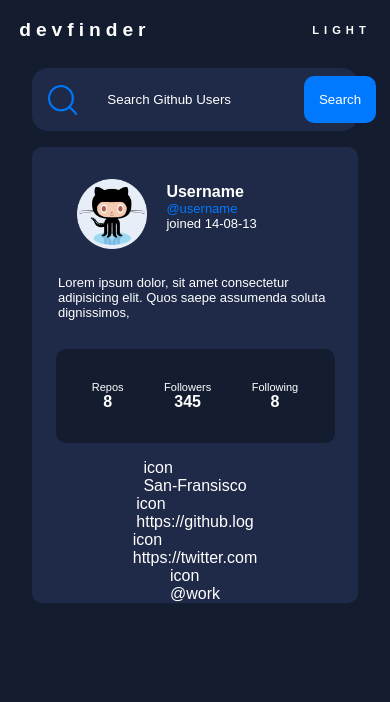
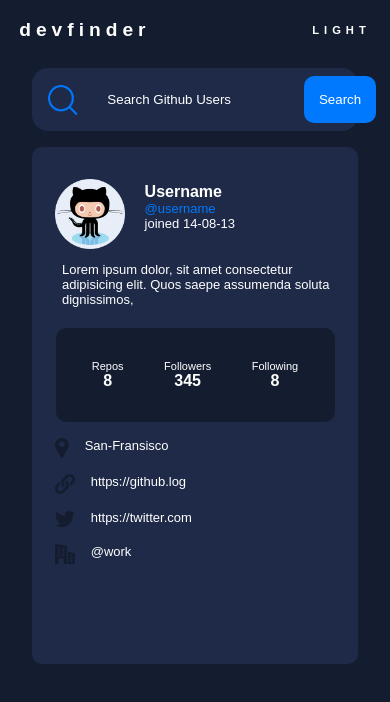
Before and after one commit to JwhCK/githubusersearch, a plain HTML site: page index.html in a window 390 px wide. Drawn offline with Linux system fonts and the light colour scheme.

Commit message:
finshed mobile section

```diff
--- a/index.html
+++ b/index.html
@@ -30,7 +30,7 @@
             </div>
 
         </div>
-        <div class="user-info">
+        <div class="user-bio">
             Lorem ipsum dolor, sit amet consectetur adipisicing elit. Quos saepe assumenda soluta dignissimos,
         </div>
         <div class="user-data-con">
@@ -49,22 +49,26 @@
             </div>
 
         </div>
-        <div class="country-con">
-            <span class="icon">icon</span>
-            <p class="country" id="country">San-Fransisco</p>
+
+        <div class="icon-data-main-con">
+            <div class="icon-data-con">
+                <svg class = "svg" height="20" width="14" xmlns="http://www.w3.org/2000/svg"><path d="M12.797 3.425C11.584 1.33 9.427.05 7.03.002a7.483 7.483 0 00-.308 0C4.325.05 2.17 1.33.955 3.425a6.963 6.963 0 00-.09 6.88l4.959 9.077.007.012c.218.38.609.606 1.045.606.437 0 .828-.226 1.046-.606l.007-.012 4.96-9.077a6.963 6.963 0 00-.092-6.88zm-5.92 5.638c-1.552 0-2.813-1.262-2.813-2.813s1.261-2.812 2.812-2.812S9.69 4.699 9.69 6.25 8.427 9.063 6.876 9.063z" fill="#141D2F"/></svg>
+                <p class="contact-link-icon" id="country">San-Fransisco</p>
+            </div>
+            <div class="icon-data-con">
+                <svg class = "svg" height="20" width="20" xmlns="http://www.w3.org/2000/svg"><g fill="#141D2F"><path d="M7.404 5.012c-2.355 2.437-1.841 6.482.857 8.273.089.06.207.048.283-.027.568-.555 1.049-1.093 1.47-1.776a.213.213 0 00-.084-.3A2.743 2.743 0 018.878 10.1a2.64 2.64 0 01-.223-1.803c.168-.815 1.043-1.573 1.711-2.274l-.004-.002 2.504-2.555a2.568 2.568 0 013.648-.019 2.6 2.6 0 01.037 3.666l-1.517 1.56a.266.266 0 00-.06.273c.35 1.012.435 2.44.201 3.519-.006.03.031.05.053.028l3.228-3.295c2.062-2.105 2.044-5.531-.04-7.615a5.416 5.416 0 00-7.691.04L7.417 4.998l-.013.014z"/><path d="M13.439 13.75a.401.401 0 00.006-.003c.659-1.204.788-2.586.48-3.933l-.002.002-.001-.001a5.434 5.434 0 00-2.19-3.124.3.3 0 00-.333.015c-.553.448-1.095 1.021-1.452 1.754a.243.243 0 00.096.317c.415.24.79.593 1.04 1.061h.001c.196.33.388.958.263 1.632-.116.894-1.019 1.714-1.736 2.453-.546.559-1.935 1.974-2.49 2.542a2.6 2.6 0 01-3.666.037 2.6 2.6 0 01-.038-3.666l1.521-1.564A.266.266 0 005 11.004c-.338-1.036-.43-2.432-.217-3.51.006-.03-.031-.049-.053-.027l-3.179 3.245c-2.083 2.126-2.066 5.588.04 7.693 2.125 2.083 5.57 2.048 7.653-.078.723-.81 3.821-3.678 4.195-4.577z"/></g></svg>
+                <p class="contact-link-icon">https://github.log</p>
+            </div>
+            <div class="icon-data-con">
+                <svg class = "svg" height="18" width="20" xmlns="http://www.w3.org/2000/svg"><path d="M20 2.799a8.549 8.549 0 01-2.363.647 4.077 4.077 0 001.804-2.266 8.194 8.194 0 01-2.6.993A4.099 4.099 0 009.75 4.977c0 .324.027.637.095.934-3.409-.166-6.425-1.8-8.452-4.288a4.128 4.128 0 00-.56 2.072c0 1.42.73 2.679 1.82 3.408A4.05 4.05 0 01.8 6.598v.045a4.119 4.119 0 003.285 4.028 4.092 4.092 0 01-1.075.135c-.263 0-.528-.015-.776-.07.531 1.624 2.038 2.818 3.831 2.857A8.239 8.239 0 01.981 15.34 7.68 7.68 0 010 15.285a11.543 11.543 0 006.29 1.84c7.545 0 11.67-6.25 11.67-11.667 0-.182-.006-.357-.015-.53A8.18 8.18 0 0020 2.798z" fill="#141D2F"/></svg>
+                <p class="contact-link-icon">https://twitter.com</p>
+            </div>
+            <div class="icon-data-con">
+                <svg class = "svg" height="20" width="20" xmlns="http://www.w3.org/2000/svg"><g fill="#141D2F" ><path d="M10.858 1.558L1.7.167A1.477 1.477 0 00.517.492 1.49 1.49 0 000 1.608v17.559c0 .458.375.833.833.833h2.709v-4.375c0-.808.65-1.458 1.458-1.458h2.083c.809 0 1.459.65 1.459 1.458V20h3.541V3a1.46 1.46 0 00-1.225-1.442zM4.583 12.292h-1.25a.625.625 0 010-1.25h1.25a.625.625 0 010 1.25zm0-2.5h-1.25a.625.625 0 010-1.25h1.25a.625.625 0 010 1.25zm0-2.5h-1.25a.625.625 0 010-1.25h1.25a.625.625 0 010 1.25zm0-2.5h-1.25a.625.625 0 010-1.25h1.25a.625.625 0 010 1.25zm4.167 7.5H7.5a.625.625 0 010-1.25h1.25a.625.625 0 010 1.25zm0-2.5H7.5a.625.625 0 010-1.25h1.25a.625.625 0 010 1.25zm0-2.5H7.5a.625.625 0 010-1.25h1.25a.625.625 0 010 1.25zm0-2.5H7.5a.625.625 0 010-1.25h1.25a.625.625 0 010 1.25zM18.85 9.035l-5.933-1.242V20h5.625A1.46 1.46 0 0020 18.542V10.46c0-.688-.47-1.274-1.15-1.425zM16.875 17.5h-1.25a.625.625 0 010-1.25h1.25a.625.625 0 010 1.25zm0-2.5h-1.25a.625.625 0 010-1.25h1.25a.625.625 0 010 1.25zm0-2.5h-1.25a.625.625 0 010-1.25h1.25a.625.625 0 010 1.25z"/></g></svg>
+                <p class="contact-link-icon">@work</p>
+            </div>
         </div>
-        <div class="github-link-con">
-            <span class="icon">icon</span>
-            <p class="link">https://github.log</p>
-        </div>
-        <div class="twitter-con">
-            <span class="icon">icon</span>
-            <p class="twitter-link">https://twitter.com</p>
-        </div>
-        <div class="job-con">
-            <span class="icon">icon</span>
-            <p class="job-link">@work</p>
-        </div>
+
     </div>
 
 </body>
--- a/style.css
+++ b/style.css
@@ -74,10 +74,11 @@
     display: flex;
     flex-direction: column;
     align-items: center;
+    min-height: 517px;
 
 
 }
-/* Profile data t */
+/* Profile banner data USERNAME PROFILE-PIC */
 .profile-data-con{
 
 display: flex;
@@ -89,6 +90,7 @@
 }
 .profile-pic{
     display: flex;
+    margin-left: 1em;
 }
 .profile-picture{
     width: 70px;
@@ -104,6 +106,8 @@
 }
 .date-joined{
     font-size: 13px;
+    font-weight: lighter;
+    min-width: 150px;
 }
 .username-link{
     font-size: 13px;
@@ -114,13 +118,14 @@
 }
 
 /* user bio description */
-.user-info{
-    margin: 2em 1em 1em 2em;
+.user-bio{
+    margin: 1em 1em 1em 2em;
     font-size: 13px;
     font-weight: 10;
+    max-width: 279px;
 }
 
-/* repo etc */
+/* repo/followers/following container etc */
 .user-data-con{
     display: flex;
     flex-direction: row;
@@ -129,7 +134,7 @@
     min-width: 279px;
     min-height: 85px;
     background-color: #141D2F;
-    margin: 1em;
+    margin: 0.5em;
     padding: 2em 1em ;
     border-radius: 10px;
 
@@ -145,3 +150,28 @@
 font-weight: bold;
 
 }
+
+/* contact data and icons */
+.icon-data-main-con{
+    min-width: 327px;
+    display: flex;
+    flex-direction: column;
+    justify-content: flex-start;
+    margin-left: 0.5em;
+
+}
+
+.icon-data-con{
+    display: flex;
+    flex-direction: row;
+    margin:0.5em;
+    margin-left: 1.2em;
+
+
+}
+.svg{
+    margin-right: 1em;
+}
+.contact-link-icon{
+    font-size: 13px;
+}
```
Also changed, not shown: img/icon-company.svg (added), img/icon-location.svg (added), img/icon-sun.svg (added), img/icon-twitter.svg (added), img/icon-website.svg (added), 2 other files.
